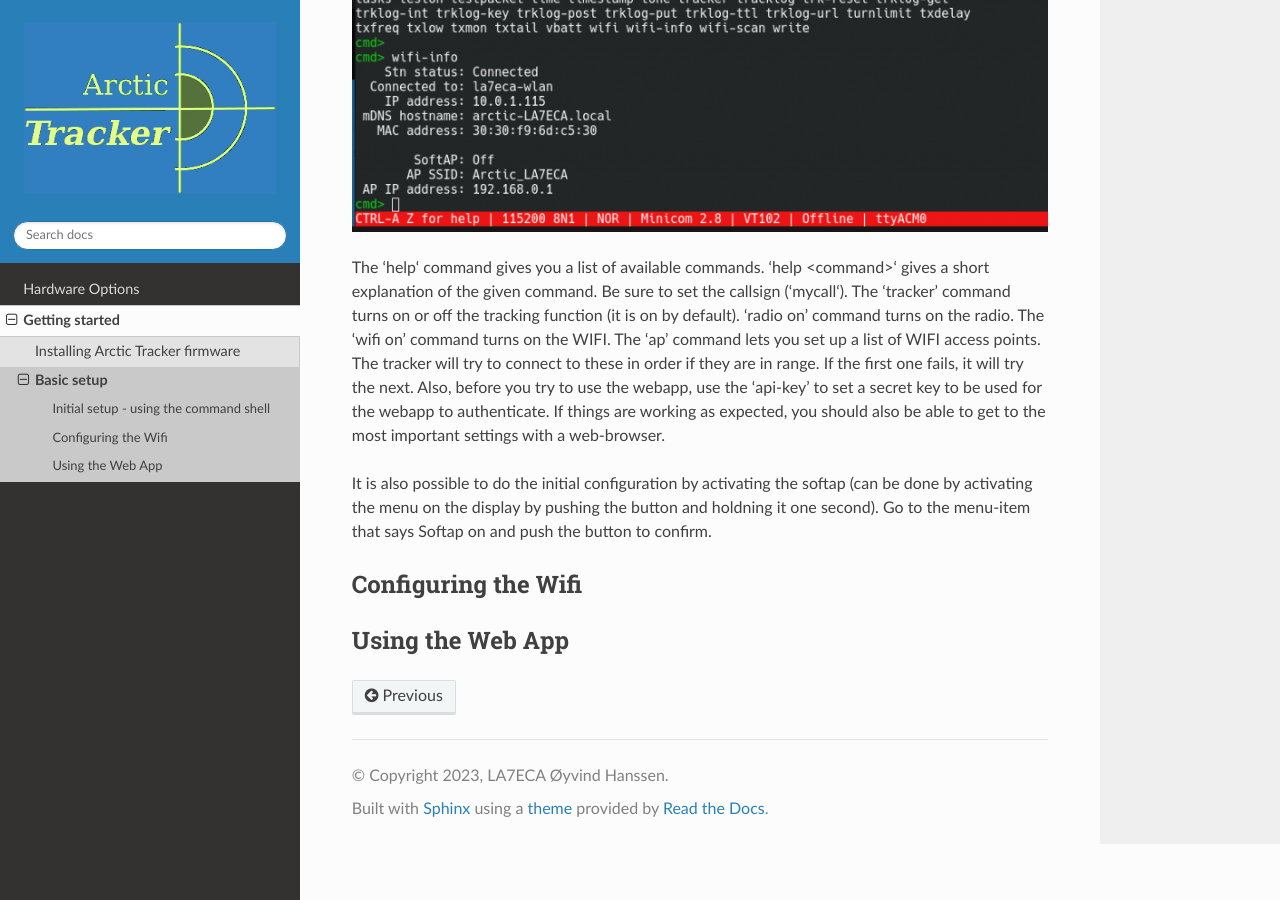
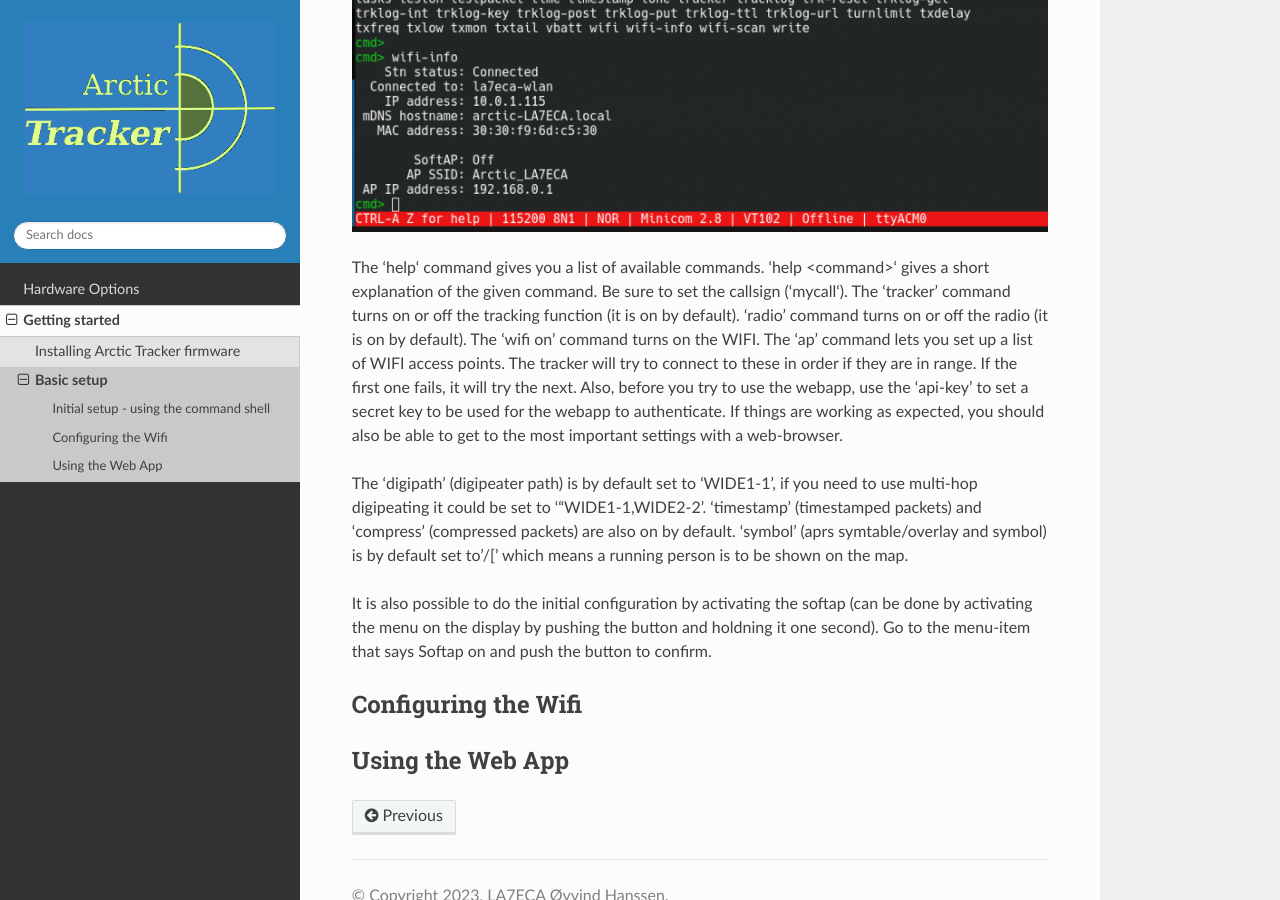
Before and after one commit to Hamlabs/ArcticTracker-docs, a Sphinx documentation site: the page built from docs/setup.rst, in a window 1280 px wide and 900 px high, scrolled down 608 px. Built offline with Sphinx 7.4.7 and the Read the Docs theme 3.1.0, drawn with Linux system fonts in a browser that asks for light colours; pages that are not in the unit, such as notebooks, are missing from menus.

Commit message:
Update setup.rst

```diff
--- a/docs/setup.rst
+++ b/docs/setup.rst
@@ -8,7 +8,9 @@
 
 .. image:: img/console.png
 
-The ‘help‘ command gives you a list of available commands. ‘help <command>‘ gives a short explanation of the given command. Be sure to set the callsign (‘mycall‘). The ‘tracker’ command turns on or off the tracking function (it is on by default). ‘radio on’ command turns on the radio. The ‘wifi on’ command turns on the WIFI. The ‘ap’ command lets you set up a list of WIFI access points. The tracker will try to connect to these in order if they are in range. If the first one fails, it will try the next. Also, before you try to use the webapp, use the ‘api-key’ to set a secret key to be used for the webapp to authenticate. If things are working as expected, you should also be able to get to the most important settings with a web-browser.
+The ‘help‘ command gives you a list of available commands. ‘help <command>‘ gives a short explanation of the given command. Be sure to set the callsign (‘mycall‘). The ‘tracker’ command turns on or off the tracking function (it is on by default). ‘radio’ command turns on or off the radio (it is on by default). The ‘wifi on’ command turns on the WIFI. The ‘ap’ command lets you set up a list of WIFI access points. The tracker will try to connect to these in order if they are in range. If the first one fails, it will try the next. Also, before you try to use the webapp, use the ‘api-key’ to set a secret key to be used for the webapp to authenticate. If things are working as expected, you should also be able to get to the most important settings with a web-browser.
+
+﻿﻿The 'digipath' (digipeater path) is by default set to 'WIDE1-1', if you need to use multi-hop digipeating it could be set to '"WIDE1-1,WIDE2-2'. 'timestamp' (timestamped packets) and 'compress' (compressed packets) are also on by default. 'symbol' (aprs symtable/overlay and symbol) is by default set to'/[' which means a running person is to be shown on the map.
 
 It is also possible to do the initial configuration by activating the softap (can be done by activating the menu on the display by pushing the button and holdning it one second). Go to the menu-item that says Softap on and push the button to confirm.
 
```
